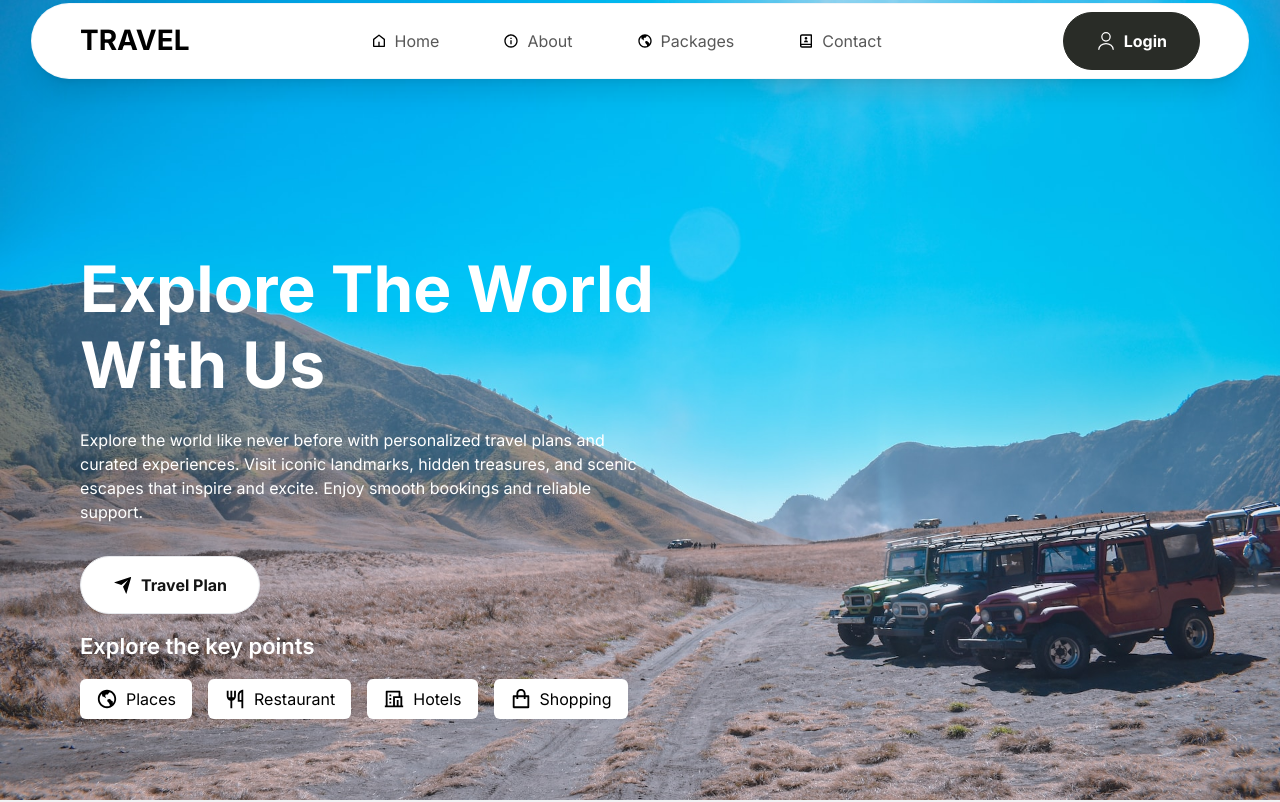
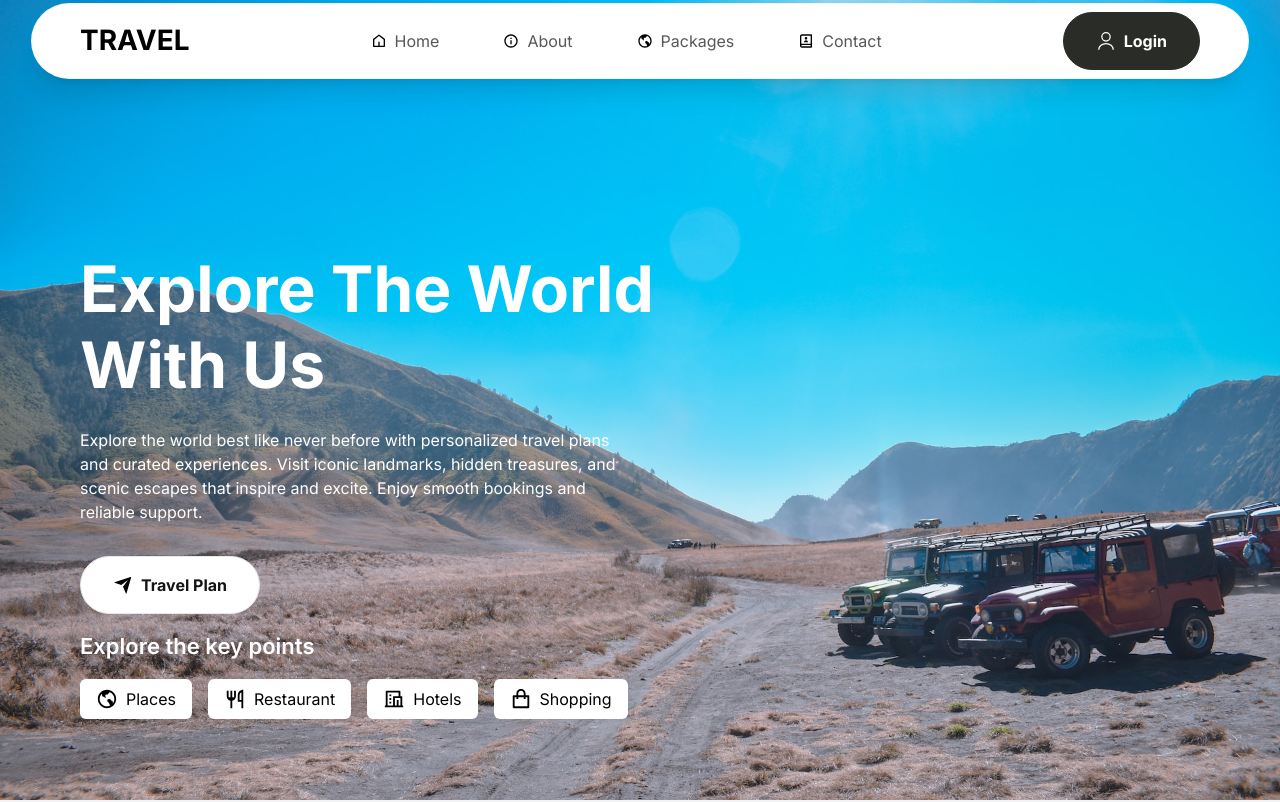
Before and after one commit to Mdshoaib77/TravelTour-Nextjs, a Next.js app: page / in a window 1280 px wide. Shown: the top 802 px of the page. Built offline with nearby package versions, Linux system fonts and the light colour scheme.

Commit message:
Update Hero.tsx

```diff
--- a/components/Hero.tsx
+++ b/components/Hero.tsx
@@ -9,7 +9,7 @@ const Hero = () => {
     <div className="max-container padding-container relative top-28 sm:top-1/3 z-10">
       <h1 className="bold-44 sm:bold-64 text-white capitalize max-w-[36rem]">Explore The World With Us</h1>
 <p className="regular-16 mt-6 text-white lg:w-1/2">
-  Explore the world like never before with personalized travel plans and curated experiences.
+  Explore the world best like never before with personalized travel plans and curated experiences.
   Visit iconic landmarks, hidden treasures, and scenic escapes that inspire and excite.
   Enjoy smooth bookings and reliable support.
 </p>
```
